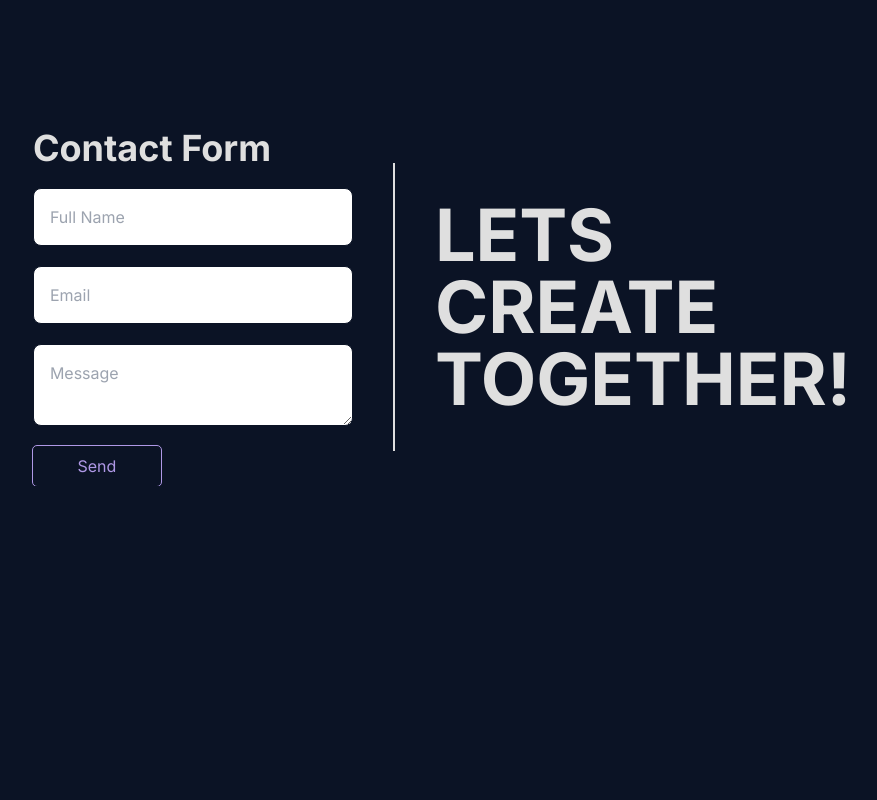
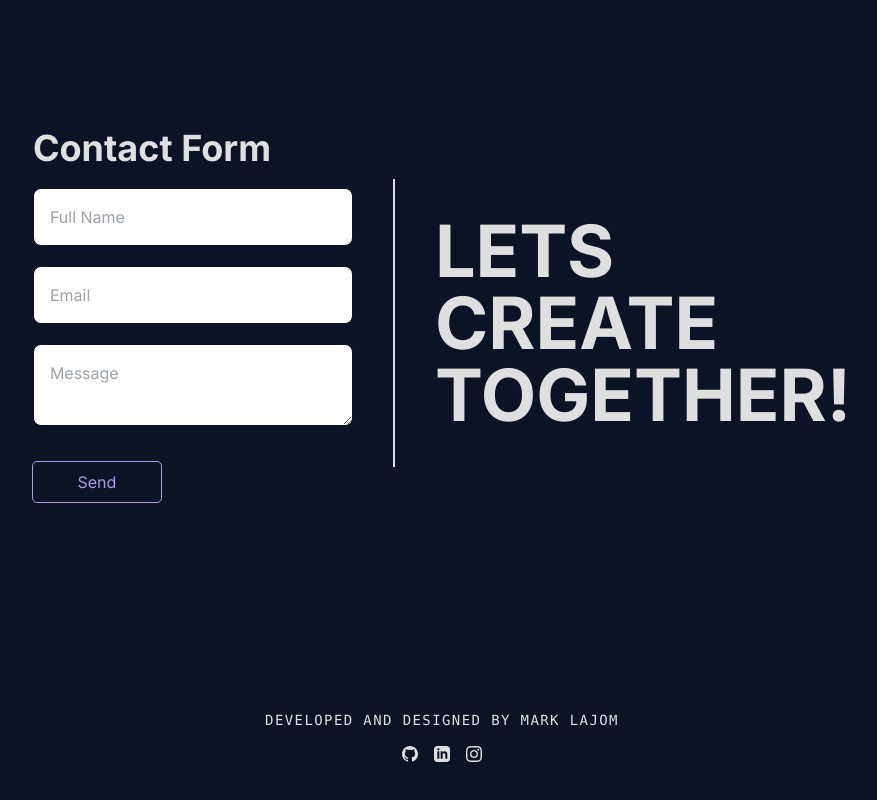
Before and after one commit to emkeiboii/Mark-Lajom-2, a React (Vite) app in the folder portfolio/: page / in a window 1280 px wide. Shown: the part 2823-3623 px from the top of the page, without its empty margins (198-1075 px from the left). Before the commit the page ends 3309 px from the top, so only its background shows below. Built offline with nearby package versions, Linux system fonts and the light colour scheme.

Commit message:
Created footer component

```diff
--- a/portfolio/src/App.tsx
+++ b/portfolio/src/App.tsx
@@ -1,6 +1,7 @@
 import "./App.css";
 import About from "./components/About";
 import Contact from "./components/Contact";
+import Footer from "./components/Footer";
 import Hero from "./components/Hero";
 import LSide from "./components/LSide";
 import Navbar from "./components/Navbar";
@@ -18,6 +19,7 @@
           <About></About>
           <Work></Work>
           <Contact></Contact>
+          <Footer></Footer>
         </div>
         <RSide></RSide>
       </div>
--- a/portfolio/src/components/Contact.tsx
+++ b/portfolio/src/components/Contact.tsx
@@ -29,15 +29,15 @@
           ></textarea>
           <button
             type="submit"
-            className="align-self outline outline-1 rounded text-lavender py-2 px-5 hover:bg-lavender hover:bg-opacity-20 duration-200 w-32 ease-out"
+            className="align-self outline outline-1 rounded text-lavender py-2 my-4 px-5 hover:bg-lavender hover:bg-opacity-20 duration-200 w-32 ease-out"
           >
             Send
           </button>
         </form>
       </div>
-      <hr className="w-0.5 lg:h-72 bg-white sm:hidden lg:block ease-in-out duration-700" />
+      <hr className="w-0.5 lg:h-72 bg-white hidden sm:hidden lg:block ease-in-out duration-700" />
       <div>
-        <h1 className="font-bold text-3xl sm:text-4xl md:text-6xl lg:text-7xl text-white py-5 hover:text-blue duration-500 ease-in-out ">
+        <h1 className="font-bold text-4xl sm:text-4xl md:text-6xl lg:text-7xl text-white py-5 hover:text-blue duration-500 ease-in-out ">
           LETS <br />
           CREATE <br />
           TOGETHER!
--- /dev/null
+++ b/portfolio/src/components/Footer.tsx
@@ -0,0 +1,54 @@
+import React from "react";
+
+const Footer = () => {
+  return (
+    <div className="items-center justify-center flex-col flex pt-48 pb-12 gap-4">
+      <h1 className="font-mono tracking-widest text-sm text-center">
+        DEVELOPED AND DESIGNED BY MARK LAJOM
+      </h1>
+      <div className="flex gap-4">
+        <a
+          href="https://github.com/emkeiboii"
+          target="_blank"
+          className=" duration-200 ease-out fill-white hover:fill-blue"
+        >
+          <svg
+            xmlns="http://www.w3.org/2000/svg"
+            className="h-4 w-4 fill-current text-white "
+            viewBox="0 0 24 24"
+          >
+            <path d="M12 0c-6.626 0-12 5.373-12 12 0 5.302 3.438 9.8 8.207 11.387.599.111.793-.261.793-.577v-2.234c-3.338.726-4.033-1.416-4.033-1.416-.546-1.387-1.333-1.756-1.333-1.756-1.089-.745.083-.729.083-.729 1.205.084 1.839 1.237 1.839 1.237 1.07 1.834 2.807 1.304 3.492.997.107-.775.418-1.305.762-1.604-2.665-.305-5.467-1.334-5.467-5.931 0-1.311.469-2.381 1.236-3.221-.124-.303-.535-1.524.117-3.176 0 0 1.008-.322 3.301 1.23.957-.266 1.983-.399 3.003-.404 1.02.005 2.047.138 3.006.404 2.291-1.552 3.297-1.23 3.297-1.23.653 1.653.242 2.874.118 3.176.77.84 1.235 1.911 1.235 3.221 0 4.609-2.807 5.624-5.479 5.921.43.372.823 1.102.823 2.222v3.293c0 .319.192.694.801.576 4.765-1.589 8.199-6.086 8.199-11.386 0-6.627-5.373-12-12-12z" />
+          </svg>
+        </a>
+        <a
+          href="https://www.linkedin.com/in/mark-lajom-008b9b250/"
+          target="_blank"
+          className="duration-200 ease-out fill-white hover:fill-blue"
+        >
+          <svg
+            xmlns="http://www.w3.org/2000/svg"
+            className="h-4 w-4 fill-current text-white"
+            viewBox="0 0 24 24"
+          >
+            <path d="M19 0h-14c-2.761 0-5 2.239-5 5v14c0 2.761 2.239 5 5 5h14c2.762 0 5-2.239 5-5v-14c0-2.761-2.238-5-5-5zm-11 19h-3v-11h3v11zm-1.5-12.268c-.966 0-1.75-.79-1.75-1.764s.784-1.764 1.75-1.764 1.75.79 1.75 1.764-.783 1.764-1.75 1.764zm13.5 12.268h-3v-5.604c0-3.368-4-3.113-4 0v5.604h-3v-11h3v1.765c1.396-2.586 7-2.777 7 2.476v6.759z" />
+          </svg>
+        </a>
+        <a
+          href="https://www.instagram.com/emkeiboii/"
+          target="_blank"
+          className="duration-200 ease-out fill-white hover:fill-blue"
+        >
+          <svg
+            xmlns="http://www.w3.org/2000/svg"
+            className="h-4 w-4 fill-current text-white"
+            viewBox="0 0 24 24"
+          >
+            <path d="M12 2.163c3.204 0 3.584.012 4.85.07 3.252.148 4.771 1.691 4.919 4.919.058 1.265.069 1.645.069 4.849 0 3.205-.012 3.584-.069 4.849-.149 3.225-1.664 4.771-4.919 4.919-1.266.058-1.644.07-4.85.07-3.204 0-3.584-.012-4.849-.07-3.26-.149-4.771-1.699-4.919-4.92-.058-1.265-.07-1.644-.07-4.849 0-3.204.013-3.583.07-4.849.149-3.227 1.664-4.771 4.919-4.919 1.266-.057 1.645-.069 4.849-.069zm0-2.163c-3.259 0-3.667.014-4.947.072-4.358.2-6.78 2.618-6.98 6.98-.059 1.281-.073 1.689-.073 4.948 0 3.259.014 3.668.072 4.948.2 4.358 2.618 6.78 6.98 6.98 1.281.058 1.689.072 4.948.072 3.259 0 3.668-.014 4.948-.072 4.354-.2 6.782-2.618 6.979-6.98.059-1.28.073-1.689.073-4.948 0-3.259-.014-3.667-.072-4.947-.196-4.354-2.617-6.78-6.979-6.98-1.281-.059-1.69-.073-4.949-.073zm0 5.838c-3.403 0-6.162 2.759-6.162 6.162s2.759 6.163 6.162 6.163 6.162-2.759 6.162-6.163c0-3.403-2.759-6.162-6.162-6.162zm0 10.162c-2.209 0-4-1.79-4-4 0-2.209 1.791-4 4-4s4 1.791 4 4c0 2.21-1.791 4-4 4zm6.406-11.845c-.796 0-1.441.645-1.441 1.44s.645 1.44 1.441 1.44c.795 0 1.439-.645 1.439-1.44s-.644-1.44-1.439-1.44z" />
+          </svg>
+        </a>
+      </div>
+    </div>
+  );
+};
+
+export default Footer;
```
